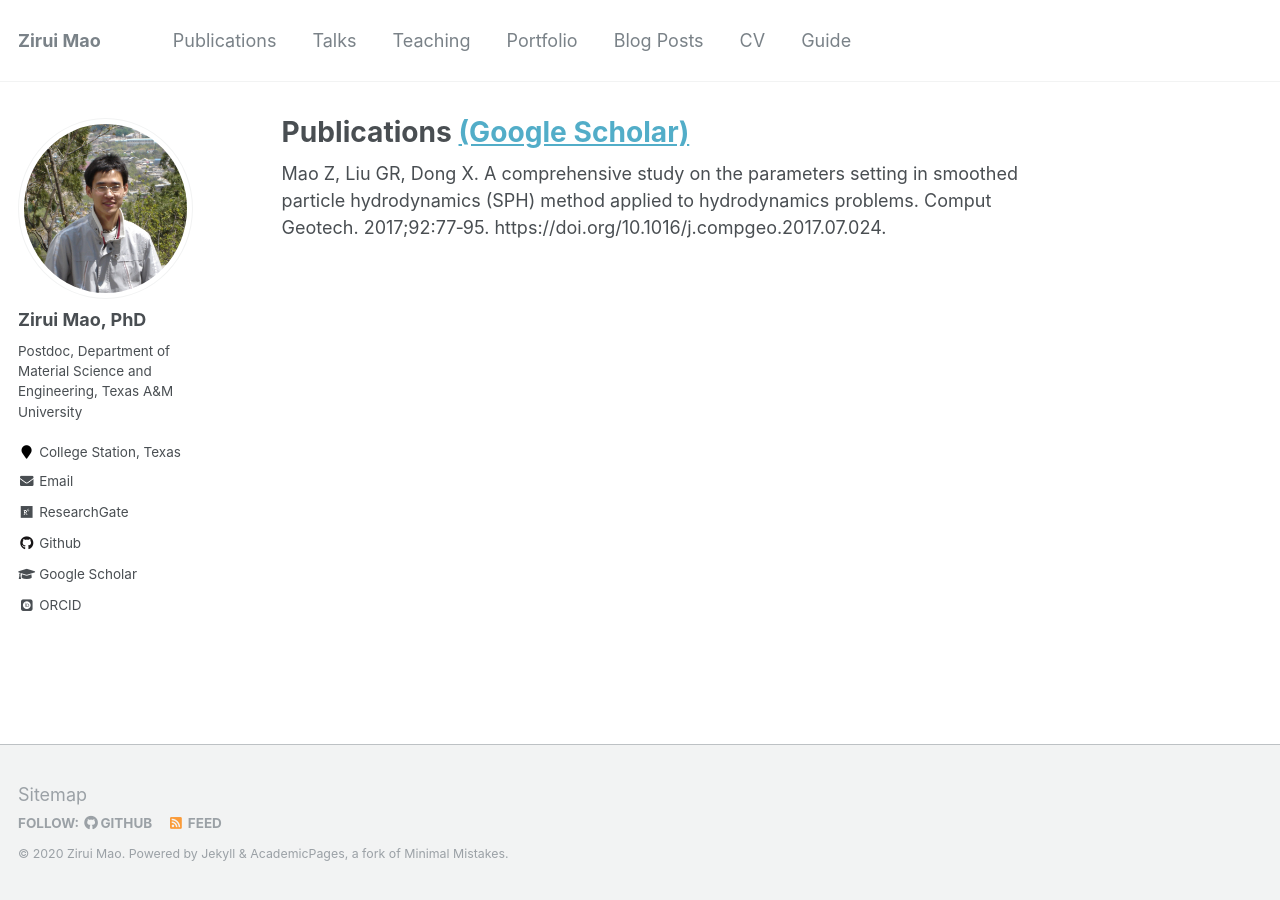
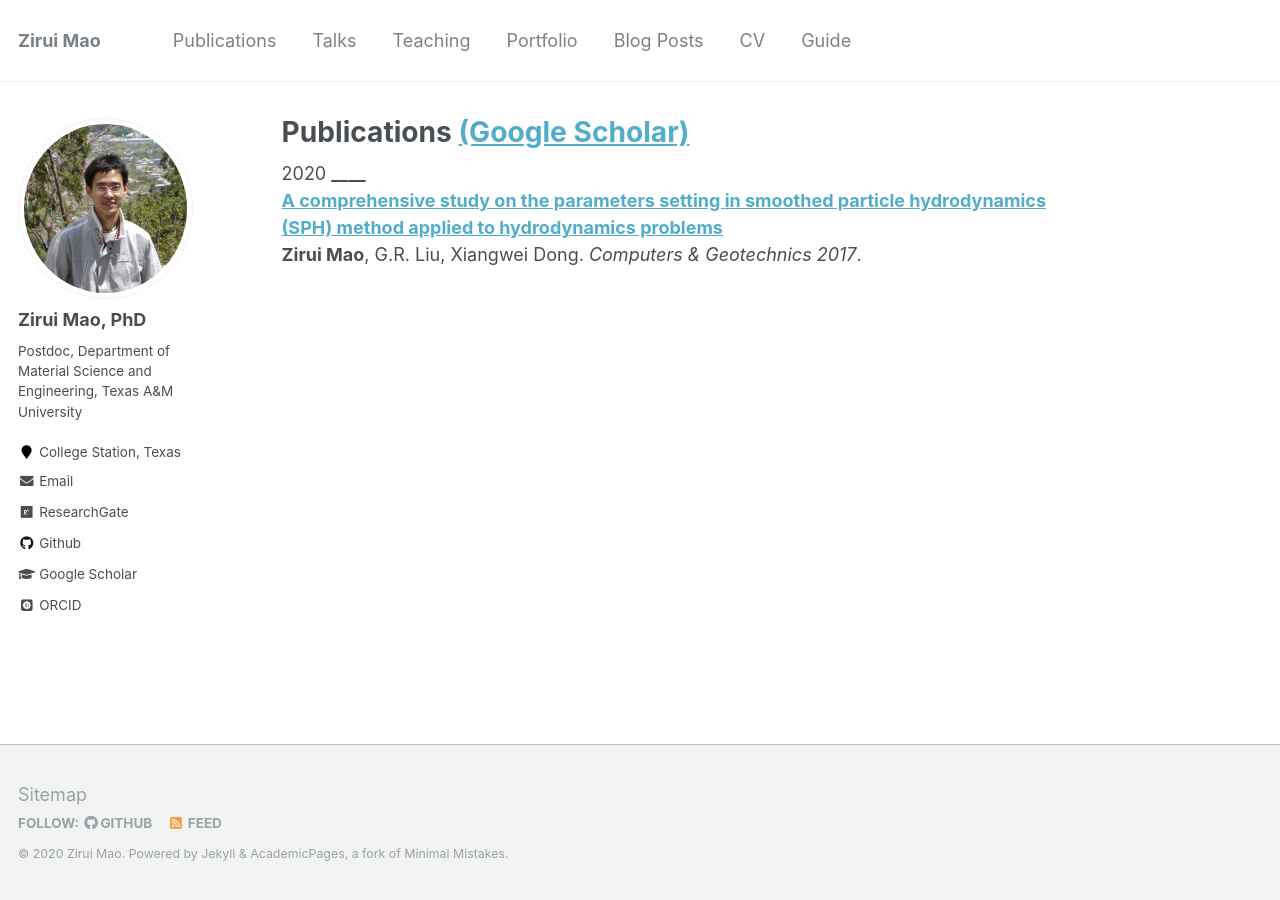
Before and after one commit to maozirui0827/maozirui.github.io, a Jekyll site: the page built from _pages/publications.md, in a window 1280 px wide. Built offline with Jekyll 4.4.1, drawn with Linux system fonts in a browser that asks for light colours; some web fonts are replaced; a file with an impossible date is left out.

Commit message:
Update publications.md

```diff
--- a/_pages/publications.md
+++ b/_pages/publications.md
@@ -4,4 +4,9 @@ permalink: /publications/
 author_profile: true
 ---
 
-Mao Z, Liu GR, Dong X. A comprehensive study on the parameters setting in smoothed particle hydrodynamics (SPH) method applied to hydrodynamics problems. Comput Geotech. 2017;92:77‐95. https://doi.org/10.1016/j.compgeo.2017.07.024.
+2020
+____________
+<br>
+<b>[A comprehensive study on the parameters setting in smoothed particle hydrodynamics (SPH) method applied to hydrodynamics problems](https://maozirui.github.io/publications/SPH_parametric_study_2017)</b> <br>
+<b>Zirui Mao</b>, G.R. Liu, Xiangwei Dong.
+<i>Computers & Geotechnics 2017</i>.
```
